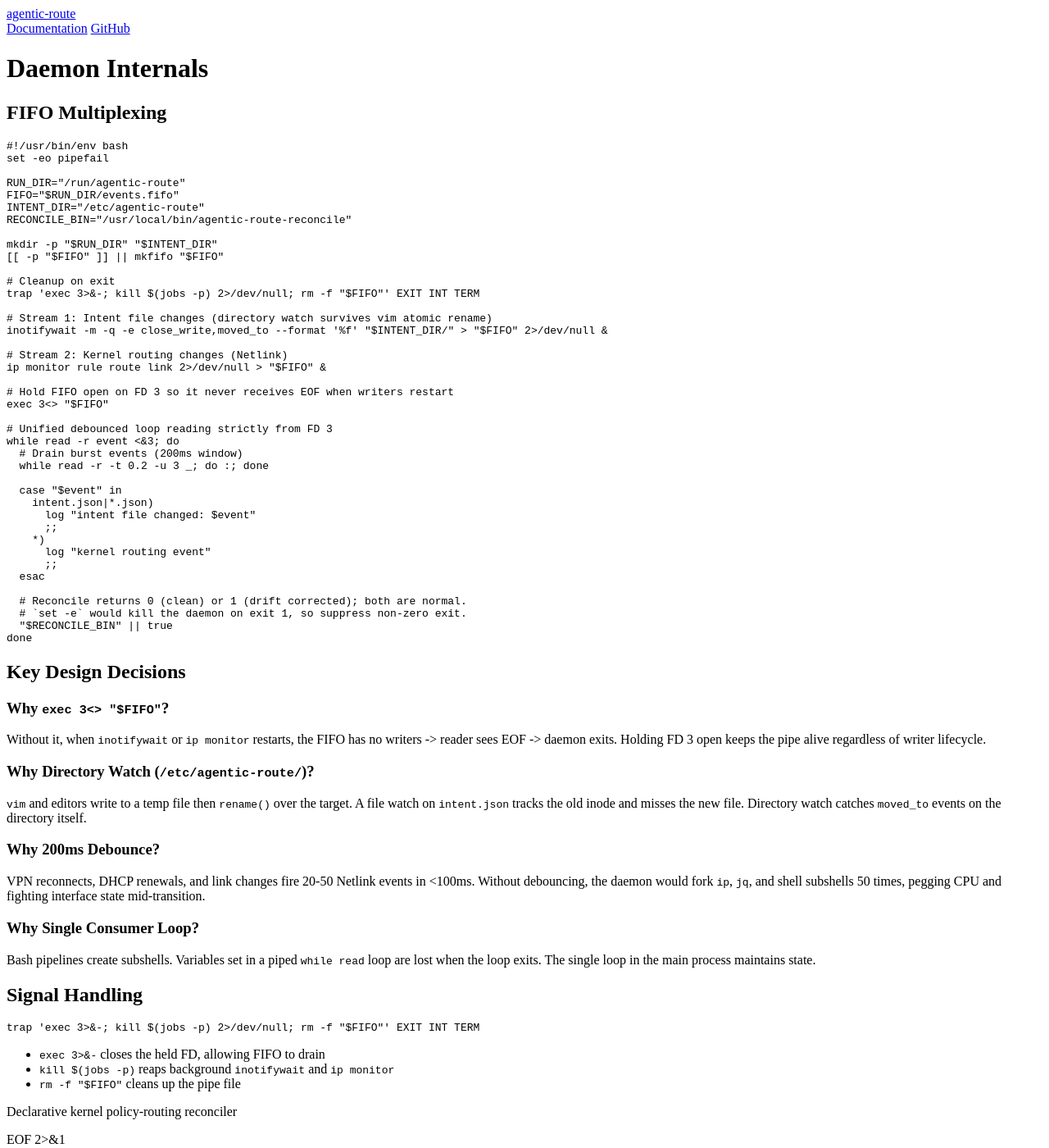
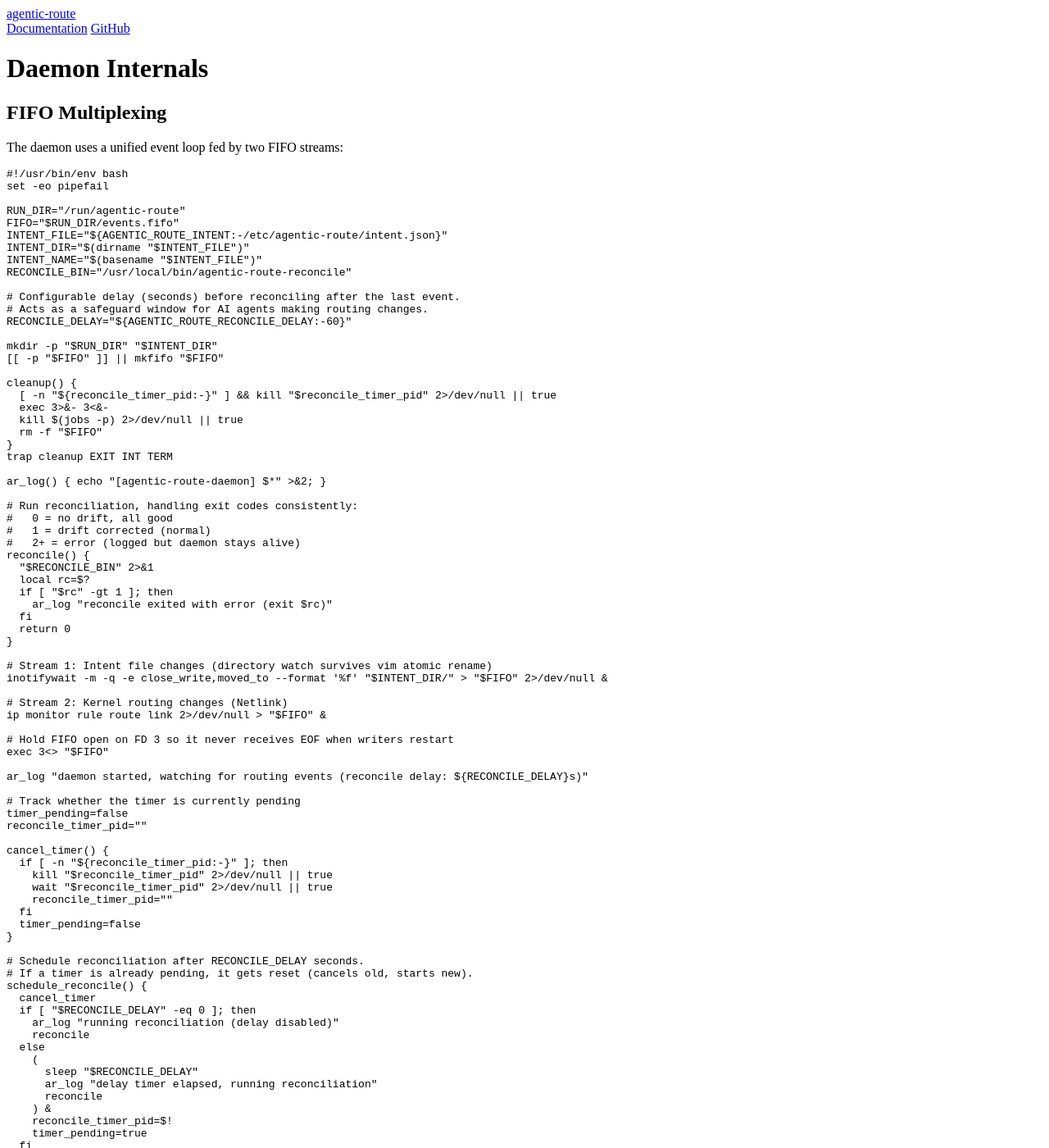
Before and after one commit to dedsecorg/agentic-route, a Jekyll site: the page built from wiki/Daemon-Internals.md, in a window 1280 px wide and 1400 px high. Shown: the whole window at 82% size. Built offline with Jekyll 4.4.1, drawn with Linux system fonts in a browser that asks for light colours; our own code applies the rules of GitHub Pages for plain Markdown files; a script that is not in the unit is left out; some of the changed text lies outside the part shown.

Commit message:
feat(reconcile): enforce declarative routes.json rules for full state restoration (#31)
* feat(reconcile): enforce declarative routes.json rules in addition to intent

* feat(daemon): add configurable reconcile delay as AI agent safeguard

* docs: update wiki for error-aware reconcile exit handling and delay mechanism

* fix: use consistent error-aware reconcile handling across both daemon paths

---------

Co-authored-by: Glenn Mesel <37759816+dedsecorg@users.noreply.github.com>

````diff
--- a/wiki/Daemon-Internals.md
+++ b/wiki/Daemon-Internals.md
@@ -1,6 +1,8 @@
 # Daemon Internals
 
 ## FIFO Multiplexing
+
+The daemon uses a unified event loop fed by two FIFO streams:
 
 ```bash
 #!/usr/bin/env bash
@@ -8,14 +10,40 @@ set -eo pipefail
 
 RUN_DIR="/run/agentic-route"
 FIFO="$RUN_DIR/events.fifo"
-INTENT_DIR="/etc/agentic-route"
+INTENT_FILE="${AGENTIC_ROUTE_INTENT:-/etc/agentic-route/intent.json}"
+INTENT_DIR="$(dirname "$INTENT_FILE")"
+INTENT_NAME="$(basename "$INTENT_FILE")"
 RECONCILE_BIN="/usr/local/bin/agentic-route-reconcile"
+
+# Configurable delay (seconds) before reconciling after the last event.
+# Acts as a safeguard window for AI agents making routing changes.
+RECONCILE_DELAY="${AGENTIC_ROUTE_RECONCILE_DELAY:-60}"
 
 mkdir -p "$RUN_DIR" "$INTENT_DIR"
 [[ -p "$FIFO" ]] || mkfifo "$FIFO"
 
-# Cleanup on exit
-trap 'exec 3>&-; kill $(jobs -p) 2>/dev/null; rm -f "$FIFO"' EXIT INT TERM
+cleanup() {
+  [ -n "${reconcile_timer_pid:-}" ] && kill "$reconcile_timer_pid" 2>/dev/null || true
+  exec 3>&- 3<&-
+  kill $(jobs -p) 2>/dev/null || true
+  rm -f "$FIFO"
+}
+trap cleanup EXIT INT TERM
+
+ar_log() { echo "[agentic-route-daemon] $*" >&2; }
+
+# Run reconciliation, handling exit codes consistently:
+#   0 = no drift, all good
+#   1 = drift corrected (normal)
+#   2+ = error (logged but daemon stays alive)
+reconcile() {
+  "$RECONCILE_BIN" 2>&1
+  local rc=$?
+  if [ "$rc" -gt 1 ]; then
+    ar_log "reconcile exited with error (exit $rc)"
+  fi
+  return 0
+}
 
 # Stream 1: Intent file changes (directory watch survives vim atomic rename)
 inotifywait -m -q -e close_write,moved_to --format '%f' "$INTENT_DIR/" > "$FIFO" 2>/dev/null &
@@ -26,24 +54,61 @@ ip monitor rule route link 2>/dev/null > "$FIFO" &
 # Hold FIFO open on FD 3 so it never receives EOF when writers restart
 exec 3<> "$FIFO"
 
+ar_log "daemon started, watching for routing events (reconcile delay: ${RECONCILE_DELAY}s)"
+
+# Track whether the timer is currently pending
+timer_pending=false
+reconcile_timer_pid=""
+
+cancel_timer() {
+  if [ -n "${reconcile_timer_pid:-}" ]; then
+    kill "$reconcile_timer_pid" 2>/dev/null || true
+    wait "$reconcile_timer_pid" 2>/dev/null || true
+    reconcile_timer_pid=""
+  fi
+  timer_pending=false
+}
+
+# Schedule reconciliation after RECONCILE_DELAY seconds.
+# If a timer is already pending, it gets reset (cancels old, starts new).
+schedule_reconcile() {
+  cancel_timer
+  if [ "$RECONCILE_DELAY" -eq 0 ]; then
+    ar_log "running reconciliation (delay disabled)"
+    reconcile
+  else
+    (
+      sleep "$RECONCILE_DELAY"
+      ar_log "delay timer elapsed, running reconciliation"
+      reconcile
+    ) &
+    reconcile_timer_pid=$!
+    timer_pending=true
+  fi
+}
+
 # Unified debounced loop reading strictly from FD 3
 while read -r event <&3; do
-  # Drain burst events (200ms window)
-  while read -r -t 0.2 -u 3 _; do :; done
+  # Drain burst events within a 200ms window
+  while read -r -t 0.2 -u 3 _; do
+    :
+  done
 
   case "$event" in
-    intent.json|*.json)
-      log "intent file changed: $event"
+    "$INTENT_NAME")
+      ar_log "intent file changed: $event"
       ;;
     *)
-      log "kernel routing event"
+      ar_log "kernel routing event detected"
       ;;
   esac
 
-  # Reconcile returns 0 (clean) or 1 (drift corrected); both are normal.
-  # `set -e` would kill the daemon on exit 1, so suppress non-zero exit.
-  "$RECONCILE_BIN" || true
+  # Schedule reconciliation with delay (acts as safeguard window)
+  schedule_reconcile
 done
+
+cleanup
+ar_log "daemon stopped"
 ```
 
 ## Key Design Decisions
@@ -51,8 +116,11 @@ done
 ### Why `exec 3<> "$FIFO"`?
 Without it, when `inotifywait` or `ip monitor` restarts, the FIFO has no writers -> reader sees EOF -> daemon exits. Holding FD 3 open keeps the pipe alive regardless of writer lifecycle.
 
-### Why Directory Watch (`/etc/agentic-route/`)?
+### Why Directory Watch (`$INTENT_DIR/`)?
 `vim` and editors write to a temp file then `rename()` over the target. A file watch on `intent.json` tracks the old inode and misses the new file. Directory watch catches `moved_to` events on the directory itself.
+
+### Why 60s Reconcile Delay?
+AI agents (including this daemon's reconciler) may make transient routing changes during normal operation. A 60-second delay (configurable via `AGENTIC_ROUTE_RECONCILE_DELAY`) acts as a safeguard window: the daemon waits this many seconds after the last event before reconciling, allowing agents to complete their changes without the daemon racing to undo them. Set to 0 to disable.
 
 ### Why 200ms Debounce?
 VPN reconnects, DHCP renewals, and link changes fire 20-50 Netlink events in <100ms. Without debouncing, the daemon would fork `ip`, `jq`, and shell subshells 50 times, pegging CPU and fighting interface state mid-transition.
@@ -60,12 +128,15 @@ VPN reconnects, DHCP renewals, and link changes fire 20-50 Netlink events in <10
 ### Why Single Consumer Loop?
 Bash pipelines create subshells. Variables set in a piped `while read` loop are lost when the loop exits. The single loop in the main process maintains state.
 
+### Why Consistent Exit Code Handling?
+Reconcile returns 0 (no drift), 1 (drift corrected), or 2+ (error). Both invocation paths - the immediate path (delay=0) and the timer-based path - use the same `reconcile()` wrapper function. Exit codes 0 and 1 are silent (normal); exit 2+ logs an error but keeps the daemon alive instead of crashing under `set -e`.
+
 ## Signal Handling
-
 ```bash
-trap 'exec 3>&-; kill $(jobs -p) 2>/dev/null; rm -f "$FIFO"' EXIT INT TERM
+trap cleanup EXIT INT TERM
 ```
 
+- `reconcile_timer_pid` kill stops pending delayed reconciliation
 - `exec 3>&-` closes the held FD, allowing FIFO to drain
 - `kill $(jobs -p)` reaps background `inotifywait` and `ip monitor`
 - `rm -f "$FIFO"` cleans up the pipe file
````
Also changed, not shown: 2 other files.
